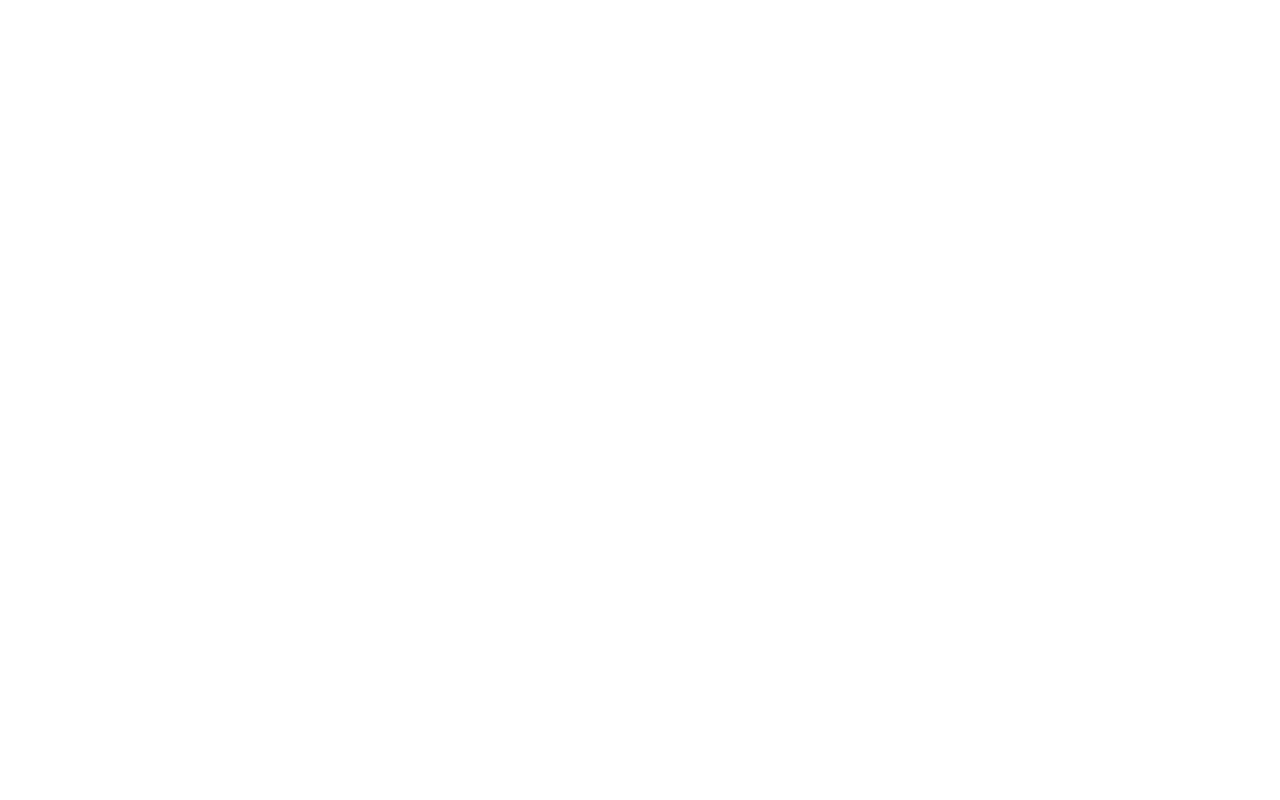
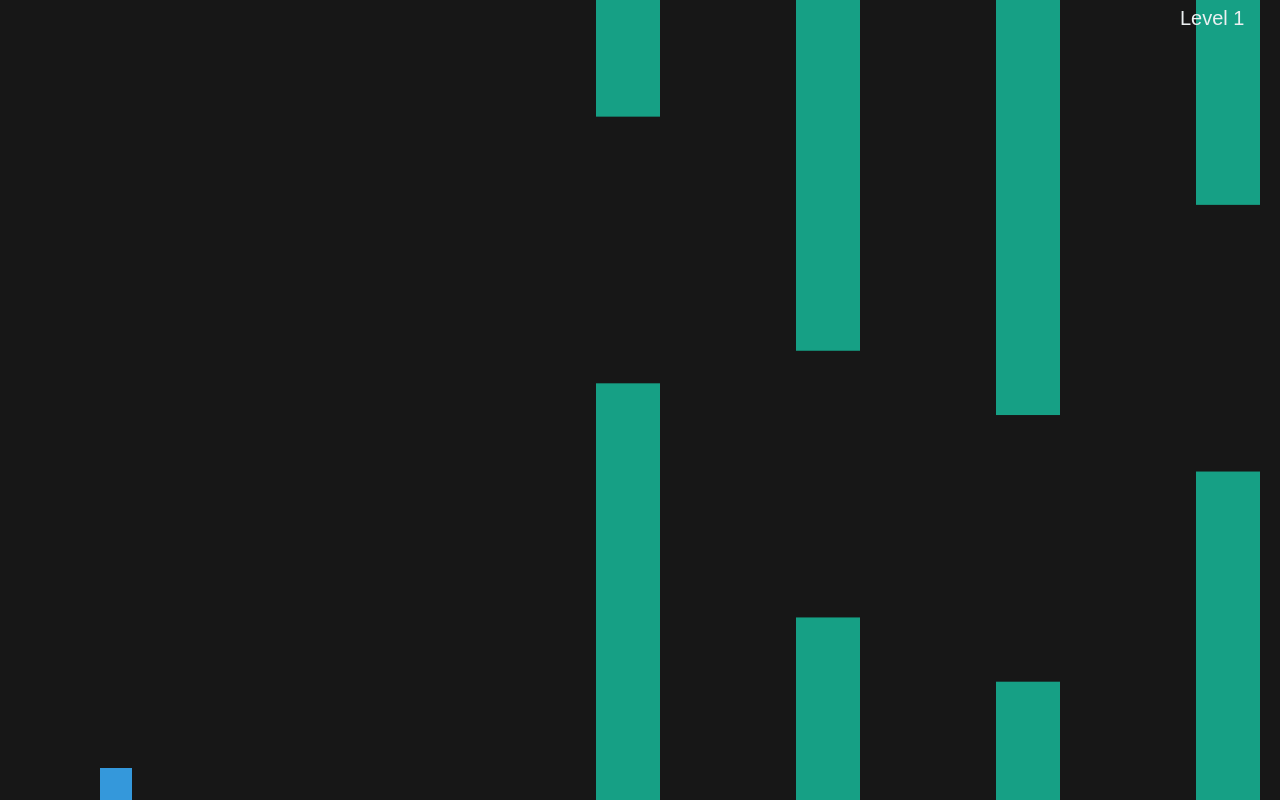
Before and after one commit to Divinare/Flappy, a website built with webpack: page src/index.html in a window 1280 px wide. Built offline with nearby package versions, Linux system fonts and the light colour scheme.

Commit message:
Basic flappy bird game playable

```diff
--- a/server.js
+++ b/server.js
@@ -3,7 +3,7 @@
 const express = require('express');
 var path = require('path');
 
-const PORT = 8080;
+const PORT = 5002;
 const HOST = '0.0.0.0';
 const BUILD_FOLDER = 'build';
 
--- /dev/null
+++ b/src/Drawer.ts
@@ -0,0 +1,30 @@
+import * as DrawUtils from './util/drawUtils';
+
+class Drawer {
+    public fillRect = (
+        x1: number, // x-coordinate of the upper left corner of rectangle
+        y1: number, // y-coordinate of the upper left corner of rectangle
+        width: number, // rectangle width
+        height: number, // rectangle height
+        color: string
+    ) => {
+        const ctx = DrawUtils.getContext();
+        ctx.fillStyle = color;
+        ctx.fillRect(x1, y1, width, height);
+    };
+
+    public drawText = (x: number, y: number, text: string, font: string, color: string) => {
+        const ctx = DrawUtils.getContext();
+        ctx.fillStyle = color;
+        ctx.font = font;
+        ctx.fillText(text, x, y);
+    };
+
+    public clearCanvas = () => {
+        const ctx = DrawUtils.getContext();
+        const canvas = DrawUtils.getCanvas();
+        ctx.clearRect(0, 0, canvas.width, canvas.height);
+    };
+}
+
+export default new Drawer();
--- /dev/null
+++ b/src/constants/constants.ts
@@ -0,0 +1,21 @@
+const commonConstants = {
+    FRAME_RATE: 20,
+    COLORS: {
+        PLAYER_COLOR: '#3498db',
+        PIPE_COLOR: '#16a085'
+    },
+    GAME_HEIGHT: window.innerHeight,
+    GAME_WIDTH: window.innerWidth
+};
+
+const developmentConstants = {
+    ...commonConstants
+};
+
+const productionConstants = {
+    ...commonConstants
+};
+
+const isDevelopment = process.env.NODE_ENV === 'development';
+
+export default (isDevelopment ? developmentConstants : productionConstants);
--- /dev/null
+++ b/src/game/Game.ts
@@ -0,0 +1,77 @@
+import Drawer from '../Drawer';
+import Player from './Player';
+import Pipe from './Pipe';
+import '../util/KeyEventHandler';
+import constants from '../constants/constants';
+
+const PIPE_COUNT = 4;
+const PIPE_WIDTH = constants.GAME_WIDTH / 20;
+const PLAYER_WIDTH = PIPE_WIDTH / 2;
+const PIPE_SPAWN_X = constants.GAME_WIDTH + PIPE_WIDTH; // initial pipe start position
+
+class Game {
+    private player: Player;
+    private pipes: Pipe[];
+    private frameCount: number;
+    private isGameOver: boolean;
+    private level: number;
+    private pipeCount: number;
+    constructor() {
+        this.isGameOver = false;
+        this.initNewGame();
+    }
+
+    private initNewGame = () => {
+        this.player = new Player({ x: 100, y: 0, width: PLAYER_WIDTH });
+        this.pipes = [];
+        this.frameCount = 0;
+        this.level = 1;
+        this.pipeCount = 0;
+    }
+
+    public gameLoop = () => {
+        if (!this.isGameOver) {
+            this.update();
+            this.draw();
+        }
+    }
+
+    public update = () => {
+        this.player.update();
+        this.pipes.forEach(pipe => {
+            pipe.update();
+            if (pipe.isIntersecting(this.player)) {
+                this.isGameOver = true;
+            }
+        });
+        // Remove pipe if its outside of the window
+        if (this.pipes[0] && this.pipes[0].x < (0 - PIPE_WIDTH)) {
+            this.pipes.shift();
+        }
+        if (this.frameCount % 100 === 0) {
+            this.addPipe();
+            this.pipeCount += 1;
+            if (this.pipeCount > 5 && this.pipeCount % 4 === 0) {
+                this.level++;
+                this.pipes.forEach(pipe => pipe.setSpeed(this.level + 1));
+            }
+        }
+
+        this.frameCount++;
+    }
+
+    private addPipe = () => {
+        const pipe = new Pipe({ x: PIPE_SPAWN_X, width: PIPE_WIDTH, speed: this.level + 1 });
+        this.pipes.push(pipe);
+    }
+
+    public draw = () => {
+        Drawer.clearCanvas();
+        this.pipes.forEach(pipe => pipe.draw());
+        this.player.draw();
+        Drawer.drawText(constants.GAME_WIDTH - 100, 25, `Level ${this.level}`, '20px Arial', '#ecf0f1');
+    }
+
+}
+
+export default Game;
--- /dev/null
+++ b/src/game/Pipe.ts
@@ -0,0 +1,95 @@
+import Drawer from '../Drawer';
+import constants from '../constants/constants';
+import Player from './Player';
+
+const HOLE_SIZE = constants.GAME_HEIGHT / 3;
+
+interface PipeProps {
+    width: number;
+    x: number;
+    speed: number;
+}
+
+interface Rectangle {
+    left: number;
+    top: number;
+    bottom: number;
+    right: number;
+}
+
+class Pipe {
+    public x: number;
+    private width: number;
+    private topPartY: number;
+    private bottomPartY: number;
+    private speed: number;
+
+    constructor(props: PipeProps) {
+        this.x = props.x;
+        this.width = props.width; // 10 - 480
+        this.topPartY = (Math.random() * (constants.GAME_HEIGHT - HOLE_SIZE)) - 20; // 20 = buffer
+        this.bottomPartY = this.topPartY + HOLE_SIZE;
+        this.speed = props.speed;
+    }
+
+    public isIntersecting = (player: Player) => {
+        const playerRectangle: Rectangle = {
+            left: player.x,
+            top: player.y,
+            bottom: player.y + player.width,
+            right: player.x + player.width
+        }
+        const topPartRectangle: Rectangle = {
+            left: this.x,
+            top: 0,
+            bottom: this.topPartY,
+            right: this.x + this.width
+        }
+        const bottomPartRectangle: Rectangle = {
+            left: this.x,
+            top: this.bottomPartY,
+            bottom: constants.GAME_HEIGHT,
+            right: this.x + this.width
+        }
+        if (this.intersectRect(playerRectangle, topPartRectangle) || this.intersectRect(playerRectangle, bottomPartRectangle)) {
+            return true;
+        }
+        return false;
+    }
+    private intersectRect = (r1: Rectangle, r2: Rectangle) => {
+        return !(r2.left > r1.right ||
+            r2.right < r1.left ||
+            r2.top > r1.bottom ||
+            r2.bottom < r1.top);
+    }
+
+    public update = () => {
+        this.x -= this.speed;
+    }
+
+    public draw = () => {
+        // Draw top part
+        Drawer.fillRect(
+            this.x,
+            0,
+            this.width,
+            this.topPartY,
+            constants.COLORS.PIPE_COLOR
+        );
+        // Draw bottom part
+        Drawer.fillRect(
+            this.x,
+            this.bottomPartY,
+            this.width,
+            constants.GAME_HEIGHT,
+            constants.COLORS.PIPE_COLOR
+        );
+    }
+
+    public setSpeed = (speed: number) => {
+        this.speed = speed;
+    }
+
+}
+
+export default Pipe;
--- /dev/null
+++ b/src/game/Player.ts
@@ -0,0 +1,75 @@
+import Drawer from '../Drawer';
+import constants from '../constants/constants';
+import EventManager from '../util/EventManager';
+
+const GRAVITY = 0.5;
+const MAX_VELOCITY = -15;
+const LIFT = -25;
+const AIR_RESISTANCE = 0.5;
+
+interface PlayerProps {
+    x: number; // center of the player
+    y: number;
+    width: number;
+}
+
+class Player {
+    public x: number;
+    public y: number;
+    public width: number;
+    private gravity: number;
+    private velocity: number;
+    private maxVelocity: number;
+    private lift: number;
+    private airResistance: number;
+
+    constructor(props: PlayerProps) {
+        this.x = props.x;
+        this.y = props.y;
+        this.width = props.width;
+        this.velocity = 0;
+        EventManager.on('space', this.moveUp);
+    }
+
+    public moveUp = () => {
+        this.velocity += LIFT;
+        if (this.velocity < MAX_VELOCITY) {
+            this.velocity = MAX_VELOCITY;
+        }
+    }
+
+
+    public update = () => {
+        this.velocity += GRAVITY;
+        this.velocity += AIR_RESISTANCE;
+        if (this.velocity > -MAX_VELOCITY) {
+            this.velocity = -MAX_VELOCITY;
+        }
+        this.y += this.velocity;
+        if (this.y >= constants.GAME_HEIGHT - this.width) {
+            this.y = constants.GAME_HEIGHT - this.width;
+            this.velocity = 0;
+        }
+        if (this.y <= 0) {
+            this.y = 0;
+            this.velocity = 0;
+        }
+    }
+
+    public draw = () => {
+        const x = this.x;
+        const y = this.y;
+
+        const color = constants.COLORS.PLAYER_COLOR;
+
+        Drawer.fillRect(
+            x,
+            y,
+            this.width,
+            this.width,
+            color
+        );
+    };
+}
+
+export default Player;
--- a/src/index.html
+++ b/src/index.html
@@ -5,14 +5,33 @@
     <title>Flappy</title>
 </head>
 <style>
+    * {
+        box-sizing: border-box;
+        overflow: hidden;
+    }
+
     body {
+        position: absolute;
+        width: 100%;
+        height: 100%;
         margin: 0;
+    }
+
+    #app {
+        width: 100%;
+        height: 100%;
+    }
+
+    #gameCanvas {
+        background-color: #171717;
     }
 </style>
 <noscript>Your browser does not support JavaScript</noscript>
 
 <body>
-    <div id="app"></div>
+    <div id="app">
+        <canvas id='gameCanvas' />
+    </div>
 </body>
 
 </html>
--- a/src/main.ts
+++ b/src/main.ts
@@ -1,3 +1,17 @@
 
+import constants from './constants/constants';
+import Game from './game/Game';
 
-console.log('at main.ts');
+const gameCanvas: any = document.getElementById('gameCanvas');
+gameCanvas.height = window.innerHeight;
+gameCanvas.width = window.innerWidth;
+
+const gameObj = new Game();
+
+const gameLoop = window.setInterval(() => {
+    update();
+}, constants.FRAME_RATE);
+
+const update = () => {
+    gameObj.gameLoop();
+}
--- /dev/null
+++ b/src/util/EventManager.ts
@@ -0,0 +1,22 @@
+type EventName = 'space' | 'click';
+
+class EventManager {
+    public trigger(eventName: EventName, data?: any) {
+        const event = new CustomEvent(eventName, {
+            bubbles: true,
+            detail: data,
+        });
+        document.dispatchEvent(event);
+    }
+    public on(eventName: EventName, callback: any) {
+        document.addEventListener(eventName, callback);
+    }
+
+    public off(eventName: EventName, callback: any) {
+        document.removeEventListener(eventName, callback);
+    }
+}
+
+export { EventName };
+
+export default new EventManager();
--- /dev/null
+++ b/src/util/KeyEventHandler.ts
@@ -0,0 +1,28 @@
+import EventManager from './EventManager';
+
+const KEYCODES = {
+    space: 'Space',
+    click: 'click'
+};
+
+class KeyEventHandler {
+    constructor() {
+        document.addEventListener('keydown', this.handleKeyDownEvent);
+        document.addEventListener('click', this.handleClickEvent);
+    }
+
+    private handleKeyDownEvent = (event: KeyboardEvent) => {
+        switch (event.code) {
+            case KEYCODES.space: {
+                EventManager.trigger('space');
+                break;
+            }
+        }
+    };
+
+    private handleClickEvent = (event: MouseEvent) => {
+        EventManager.trigger('space');
+    };
+}
+
+new KeyEventHandler();
--- /dev/null
+++ b/src/util/drawUtils.ts
@@ -0,0 +1,9 @@
+const getCanvas = (): HTMLCanvasElement => {
+    return document.getElementById('gameCanvas') as HTMLCanvasElement;
+};
+
+const getContext = (): CanvasRenderingContext2D => {
+    return getCanvas().getContext('2d') as CanvasRenderingContext2D;
+};
+
+export { getCanvas, getContext };
```
Also changed, not shown: 1 other file.
